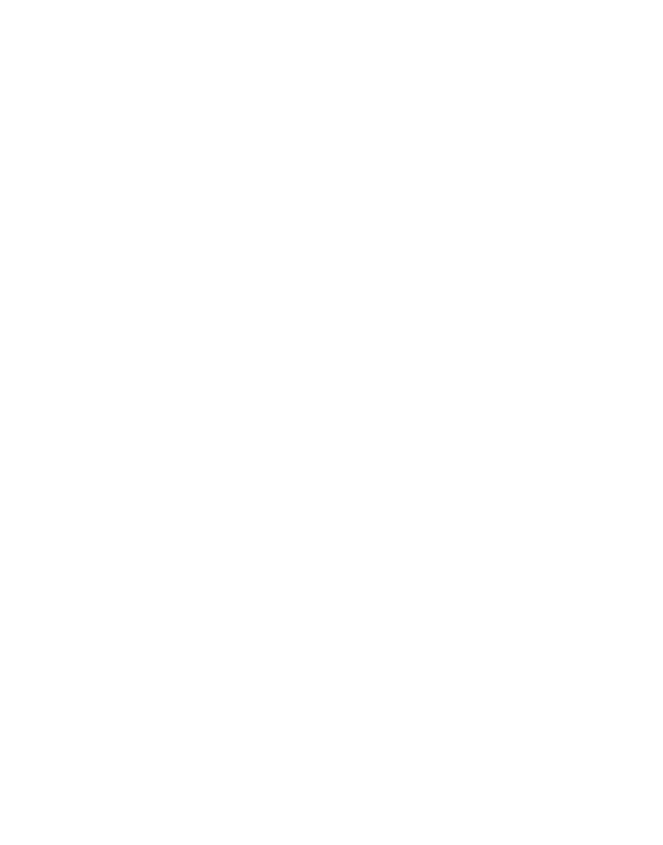
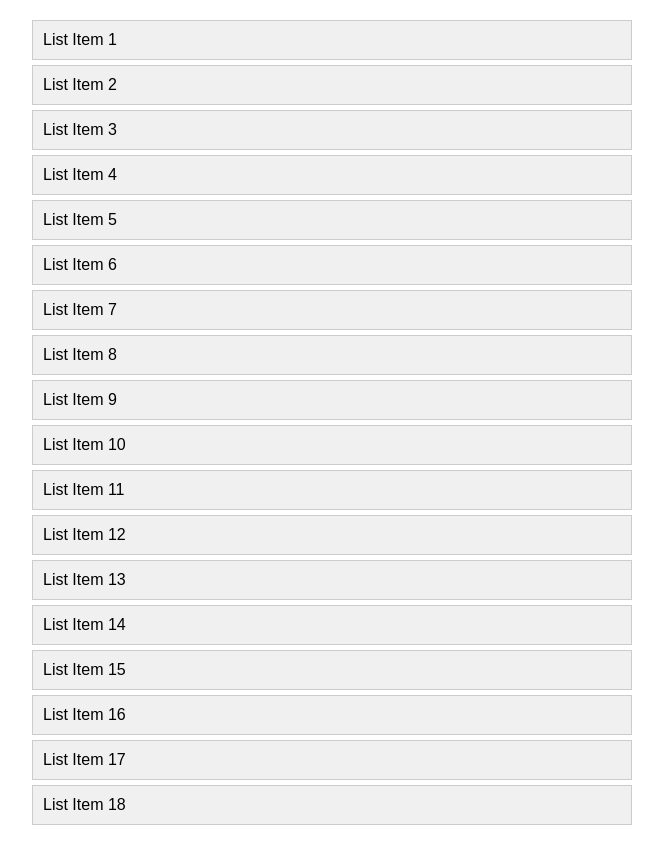
Before and after one commit to acciojob/infinite-scroll-jaisaipothula, a website: page main.html in a window 1280 px wide. Shown: the whole page, without its empty margins (308-971 px from the left). Before the commit the page ends 800 px from the top, so only its background shows below. Drawn offline with Linux system fonts and the light colour scheme.

Commit message:
created a submission

```diff
--- a/main.html
+++ b/main.html
@@ -3,15 +3,26 @@
 <head>
   <meta charset="UTF-8">
   <meta name="viewport" content="width=device-width, initial-scale=1.0">
-    <title>Infinite Scroll Example</title>
+  <title>Infinite Scrolling</title>
   <link rel="stylesheet" href="styles.css">
 </head>
 <body>
   <div class="container">
     <ul id="list">
-            <!-- List items will be dynamically added here -->
+      <!-- Initial list items here -->
+      <li>List Item 1</li>
+      <li>List Item 2</li>
+      <li>List Item 3</li>
+      <li>List Item 4</li>
+      <li>List Item 5</li>
+      <li>List Item 6</li>
+      <li>List Item 7</li>
+      <li>List Item 8</li>
+      <li>List Item 9</li>
+      <li>List Item 10</li>
     </ul>
   </div>
+
   <script src="script.js"></script>
 </body>
 </html>
--- a/script.js
+++ b/script.js
@@ -1,6 +1,33 @@
-() => {
-    cy.visit("http://localhost:3000");
+document.addEventListener('DOMContentLoaded', () => {
+  const list = document.getElementById('list');
+  let items = document.getElementsByTagName('li');
+  let itemCount = items.length;
 
-    // Wait for the element #infi-list to exist and be visible
-    cy.get('#infi-list', { timeout: 10000 }).should('exist').scrollTo('bottom');
-}
+  // Function to check if user has reached end of list
+  function isEndOfList() {
+    const lastItem = items[itemCount - 1];
+    const lastItemOffset = lastItem.offsetTop + lastItem.clientHeight;
+    const pageOffset = window.pageYOffset + window.innerHeight;
+    return pageOffset > lastItemOffset - 20; // Consider a threshold of 20px before the end
+  }
+
+  // Function to add more items to the list
+  function addMoreItems() {
+    for (let i = 0; i < 2; i++) {
+      const newItem = document.createElement('li');
+      newItem.textContent = `List Item ${++itemCount}`;
+      list.appendChild(newItem);
+    }
+    items = document.getElementsByTagName('li'); // Update items array
+  }
+
+  // Initial load
+  addMoreItems();
+
+  // Event listener for scroll events
+  window.addEventListener('scroll', () => {
+    if (isEndOfList()) {
+      addMoreItems();
+    }
+  });
+});
--- a/styles.css
+++ b/styles.css
@@ -1,16 +1,21 @@
-#infi-list {
-  width: 200px;
-  height: 300px;
-  overflow: auto;
+body {
+  font-family: Arial, sans-serif;
+}
 
-  margin: 30px;
-  padding: 20px;
-  border: 10px solid black;
+.container {
+  max-width: 600px;
+  margin: 20px auto;
+  padding: 0 20px;
 }
+
+ul {
+  list-style-type: none;
+  padding: 0;
+}
+
 li {
   padding: 10px;
-  list-style-type: none;
+  margin-bottom: 5px;
+  background-color: #f0f0f0;
+  border: 1px solid #ccc;
 }
-li:hover {
-  background: #ccc;
-}
```
Lines whose indentation alone changed are shown as unchanged.
